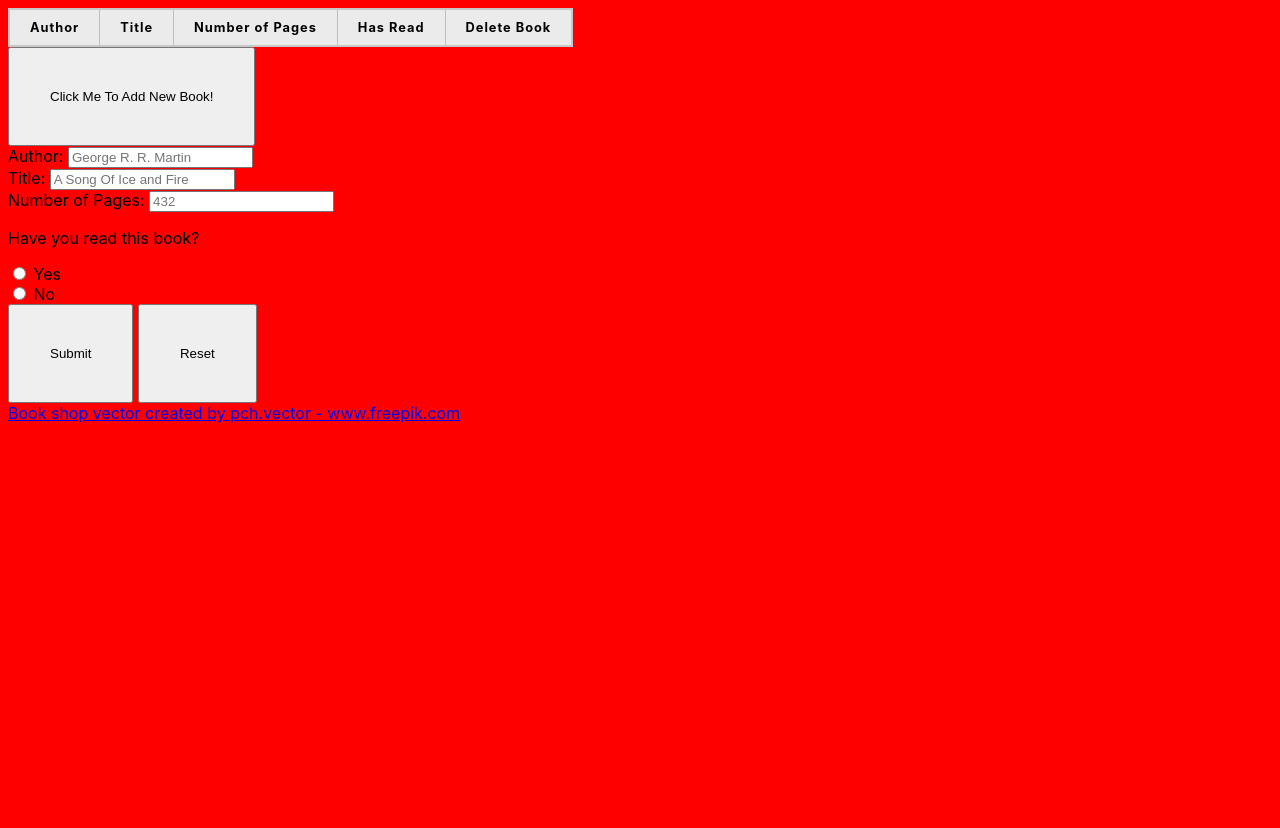
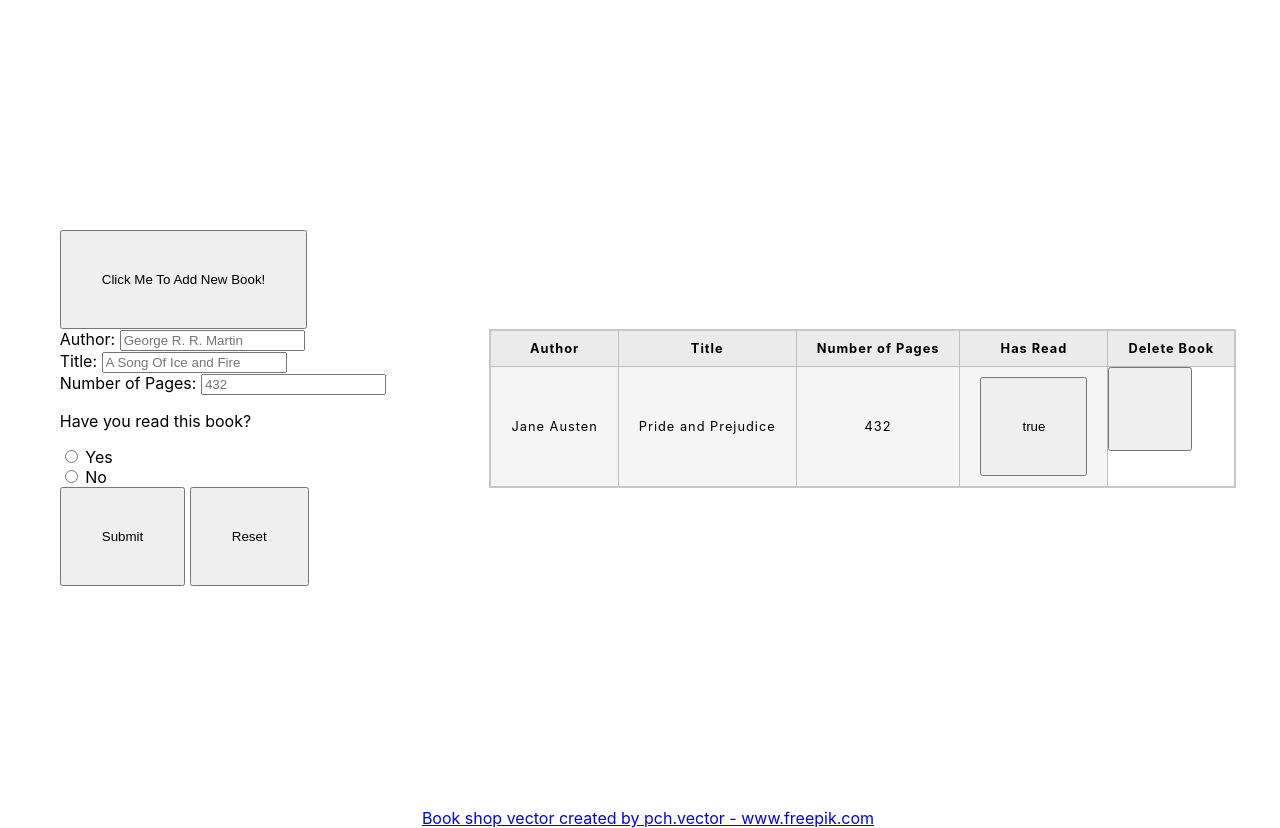
Before and after one commit to OptimisticTrousers/library, a plain HTML site: page index.html in a window 1280 px wide. Drawn offline with Linux system fonts and the light colour scheme.

Commit message:
Adding structure to the page with positioning

```diff
--- a/index.html
+++ b/index.html
@@ -8,6 +8,7 @@
     <link rel="stylesheet" href="style.css">
   </head>
   <body>
+    <main>
     <table>
       <thead>
         <tr>
@@ -22,6 +23,7 @@
 
       </tbody>
     </table>
+    <div class="form-container">
       <button class="add-new-book">Click Me To Add New Book!</button>
       <form >
         <div>
@@ -41,17 +43,18 @@
           <input type="radio" id="yes" name="has_read" value="true" required>
           <label for="yes">Yes</label>
         </div>
-
         <div>
           <input type="radio" id="no" name="has_read" value="false" required>
           <label for="no">No</label>
       </div>
-
         <button class="submit" type="submit">Submit</button>
         <button class="reset" type="reset">Reset</button>
-
       </form>
+    </div>
+    </main>
+  <footer>
+    <a href="https://www.freepik.com/vectors/book-shop">Book shop vector created by pch.vector - www.freepik.com</a>
+  </footer>
 	<script src="script.js"></script>
-  <a href="https://www.freepik.com/vectors/book-shop">Book shop vector created by pch.vector - www.freepik.com</a>
   </body>
 </html>
--- a/script.js
+++ b/script.js
@@ -36,7 +36,7 @@ addBookButton.addEventListener('click', () => {
     form.classList.toggle('active');
 })
 
-let myLibrary = [];
+let myLibrary = [new Book("Jane Austen", "Pride and Prejudice", 432, true)];
 
 function Book(author, title, pages, read){
 
@@ -126,3 +126,5 @@ function display(){
 
     }
 }
+
+display();
--- a/style.css
+++ b/style.css
@@ -4,17 +4,29 @@ body{
     font-family: -apple-system, BlinkMacSystemFont, 'Segoe UI', Roboto, Oxygen, Ubuntu, Cantarell, 'Open Sans', 'Helvetica Neue', sans-serif;
     height: 100vh;
     width: 100%;
-    background-color: red;
     background-image: url("/assets/library.jpg");
     background-size: cover;
 }
 
-table{
+table {
 
     border-collapse: collapse;
     border: 2px solid rgb(200, 200, 200);
     letter-spacing: 1px;
     font-size: 0.8rem;
+}
+
+main {
+
+    height: inherit;
+    display: flex;
+    flex-direction: row-reverse;
+    justify-content: space-around;
+    align-items: center;
+}
+
+footer{
+    text-align: center;
 }
 
 td, th {
```
Lines whose indentation alone changed are shown as unchanged.
